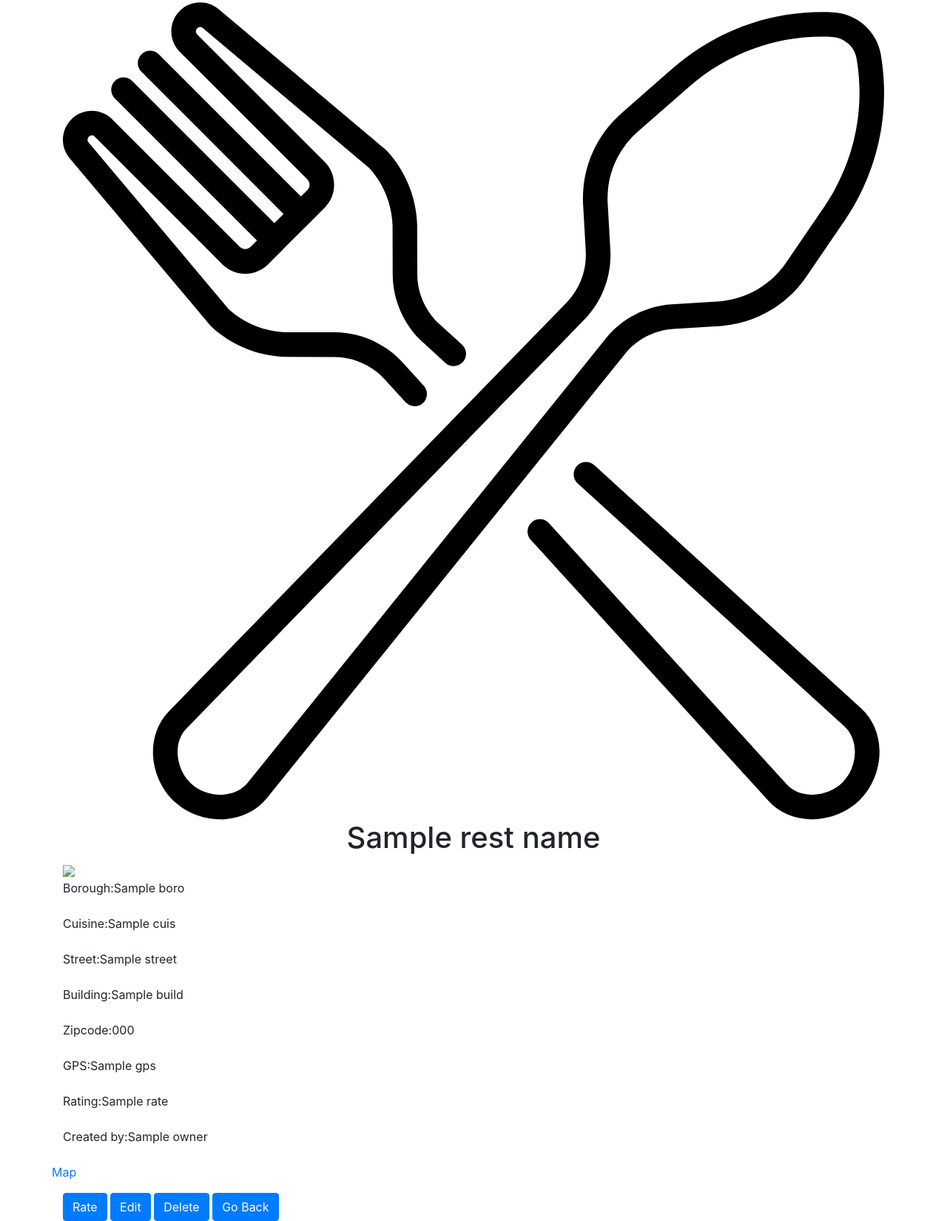
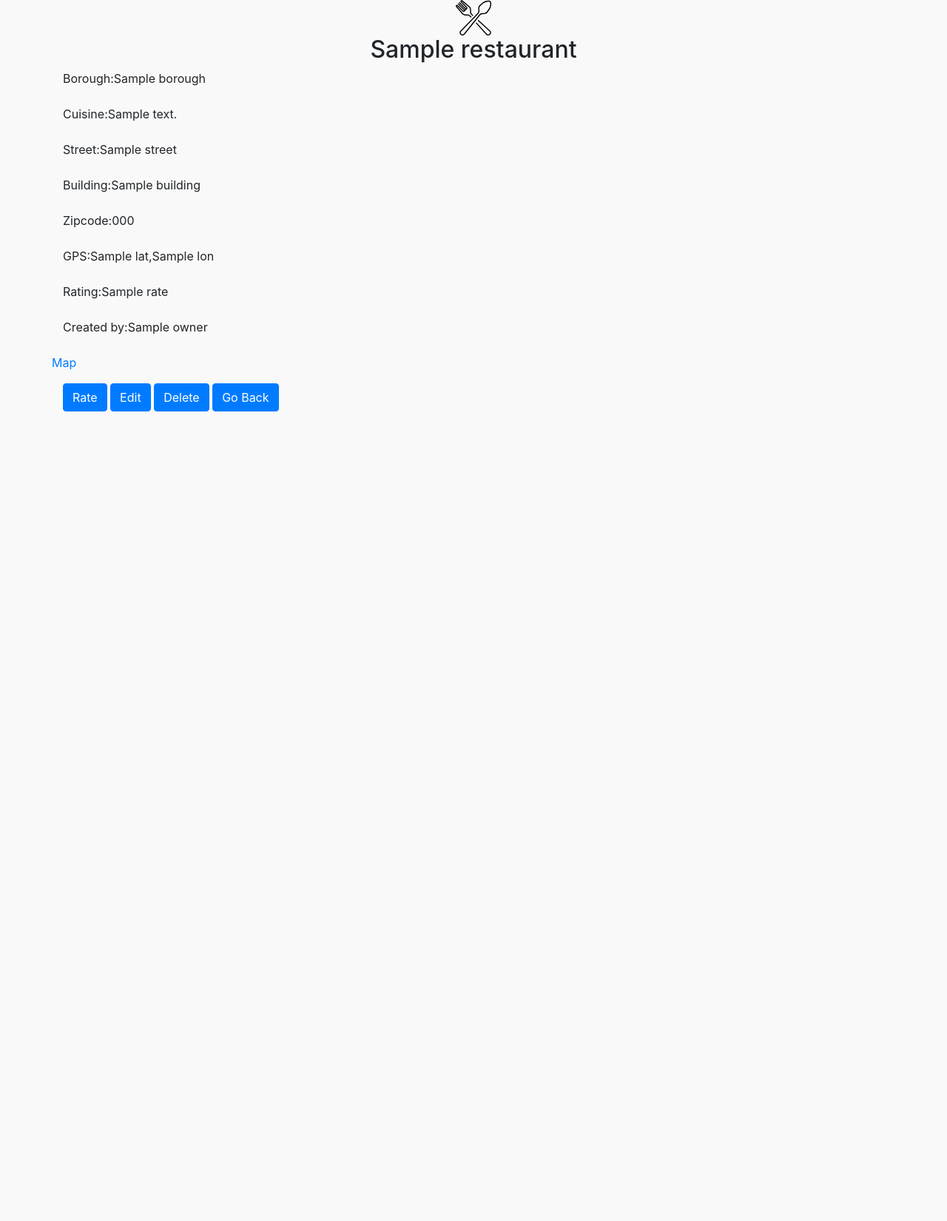
Before and after one commit to fire3chan/COMPS381F-mini-project, a Node server app: template views/displayItem.ejs in a window 1280 px wide. Shown: the whole page at 74% size. After the commit the page ends 556 px from the top, so only its background shows below. Run offline with Node 20, Linux system fonts and the light colour scheme; the template is opened without the code that fills it: most values are stand-ins (such as "Sample title", 1, 10 or a date in 2020); some libraries are stand-ins or nearby versions.

Commit message:
added displayItem & map

```diff
--- a/app.js
+++ b/app.js
@@ -5,8 +5,9 @@ const indexPage = require('./routes/index');
 const verifyPage = require('./routes/verify');
 const formPage = require('./routes/new');
 const createPage = require('./routes/create');
-//const displayPage = require('./routes/displayItem');
+const displayPage = require('./routes/displayItem');
 const readPage = require('./routes/read');
+const showMap = require('./routes/showMap');
 
 const app = express();
 
@@ -25,8 +26,9 @@ app.get("/", indexPage);
 app.post("/verify", verifyPage);
 app.get("/new", formPage);
 app.post("/create", createPage);
-//app.get("/display", displayPage);
+app.get("/display", displayPage);
 app.get("/read", readPage);
+app.get("/gmap", showMap);
 
 /* handle other pathname
 app.get('/*',(req,res)=>{
--- a/routes/read.js
+++ b/routes/read.js
@@ -24,7 +24,6 @@ const run = (req, res) => {
 				//restaurants = search result
 				res.render('display.ejs',{
 					sessionName : 'demo',
-					//restaurants.length : restaurants.length,
 					criteria : JSON.stringify(criteria),
 					//define the restaurants array = restaurants return search result
 					restaurants : restaurants
--- a/views/display.ejs
+++ b/views/display.ejs
@@ -37,7 +37,7 @@
             <div class="col-2 logo-ctn d-flex justify-content-md-center">
                 <img class="logo" src="/images/fork.svg" />
             </div>
-            <h1 class="col-10 header d-flex justify-content-md-center align-items-center">Display restaurant</h1>
+            <h1 class="col-10 header d-flex justify-content-md-center align-items-center">Display Restaurants</h1>
             <div class="col-12">
                 <div>User: <%= sessionName %></div>
                 <div>Showing <%= restaurants.length %> documents (criteria: <%= criteria %>)</div>
--- a/views/displayItem.ejs
+++ b/views/displayItem.ejs
@@ -4,8 +4,32 @@
 	<head>
 		<meta charset="utf-8">
 		<meta name="viewport" content="width=device-width, initial-scale=1, shrink-to-fit=no">
-		<title>New Restaurant</title>
+		<title>Show a Restaurant</title>
 		<link rel="stylesheet" href="/bootstrap_css/bootstrap.css" />
+
+		<style>
+			body {
+				background-color: #f9f9f9;
+			}
+
+			.logo {
+				width: 3em;
+			}
+
+			.header {
+				font-size: 2em;
+				padding: 0;
+			}
+
+			.login-ctn {
+				margin-top: 2em;
+			}
+		</style>
+
+		<script>
+		function goBack() {window.history.back();}
+		</script>
+
 	</head>
 
 	<body>
@@ -16,32 +40,33 @@
                 <img class="logo" src="/images/fork.svg" />
             </div>
 
-			 <h1 class="col-12 header text-center"><%= restName %></h1>
+			 <h1 class="col-12 header text-center"><%= restaurants[0].name %></h1>
+
+			<!--<div class="col-12">
+			 <img src=" data:<%= mimetype %>;base64, <%= photo %>" style="width:100%">
+			</div>-->
 
 			<div class="col-12">
-			 <img src=" data:<%= mimetype %>;base64, <%= photo %>" style="width:100%">
-			</div>
-
-			<div class="col-12">
-				<p><label>Borough: </label><%=boro%></p>
-				<p><label>Cuisine: </label><%=cuis%></p>
-				<p><label>Street: </label><%=street%></p>
-				<p><label>Building: </label><%=build%></p>
-				<p><label>Zipcode: </label><%=zipcode%></p>
-				<p><label>GPS: </label><%=gps%></p>
-				<p><label>Rating: </label><%=rate%></p>
+				<p><label>Borough: </label><%=restaurants[0].borough%></p>
+				<p><label>Cuisine: </label><%=restaurants[0].cuisine%></p>
+				<p><label>Street: </label><%=restaurants[0].street%></p>
+				<p><label>Building: </label><%=restaurants[0].building%></p>
+				<p><label>Zipcode: </label><%=restaurants[0].zipcode%></p>
+				<p><label>GPS: </label><%=restaurants[0].lat%>,<%=restaurants[0].lon%></p>
+				<p><label>Rating: </label><%=restaurants[0].rate%></p>
 				<p><label>Created by: </label><%=owner%></p>
 			</div>
 
-			<p><a href="">Map</a></p>
+			<p><a href=<%=showMap%>>Map</a></p>
+
 			<div class="col-12">
-			<a href="<%=rateWithId%>" style="text-decoration:none">
+			<a href=<%=rateWithId%> style="text-decoration:none">
 			<button class="btn btn-primary">Rate</button>
 			</a>
-			<a href="<%=editWithId%>" style="text-decoration:none">
+			<a href=<%=editWithId%> style="text-decoration:none">
 			<button class="btn btn-primary">Edit</button>
 			</a>
-			<a href="<%=delWithId%>" style="text-decoration:none">
+			<a href=<%=delWithId%> style="text-decoration:none">
 			<button class="btn btn-primary">Delete</button>
 			</a>
 
```
Also changed, not shown: routes/displayItem.js (+52 -3 lines), routes/showMap.js (added, +15 -0 lines), views/leafMap.ejs (added, +45 -0 lines). Lines whose indentation alone changed are shown as unchanged.
